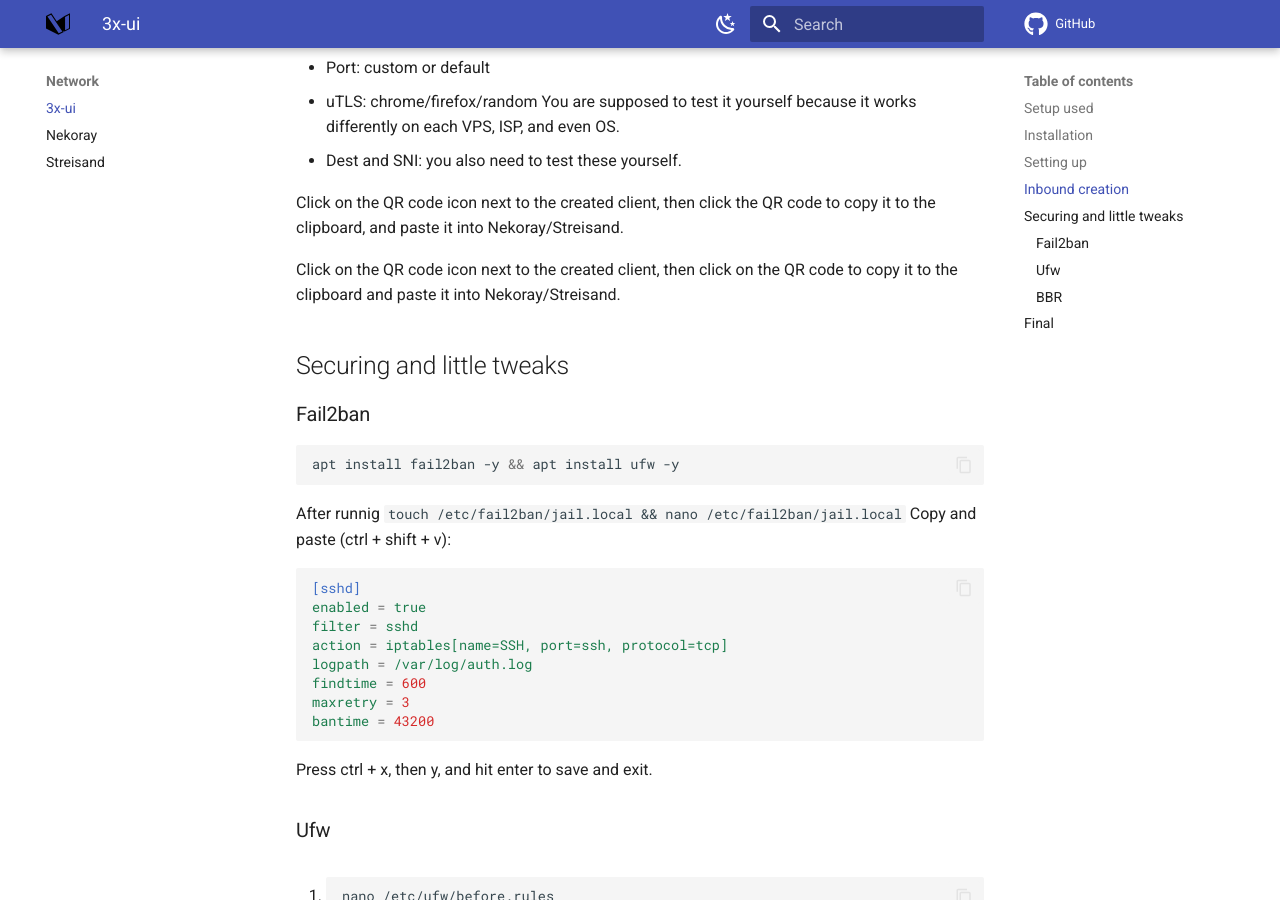
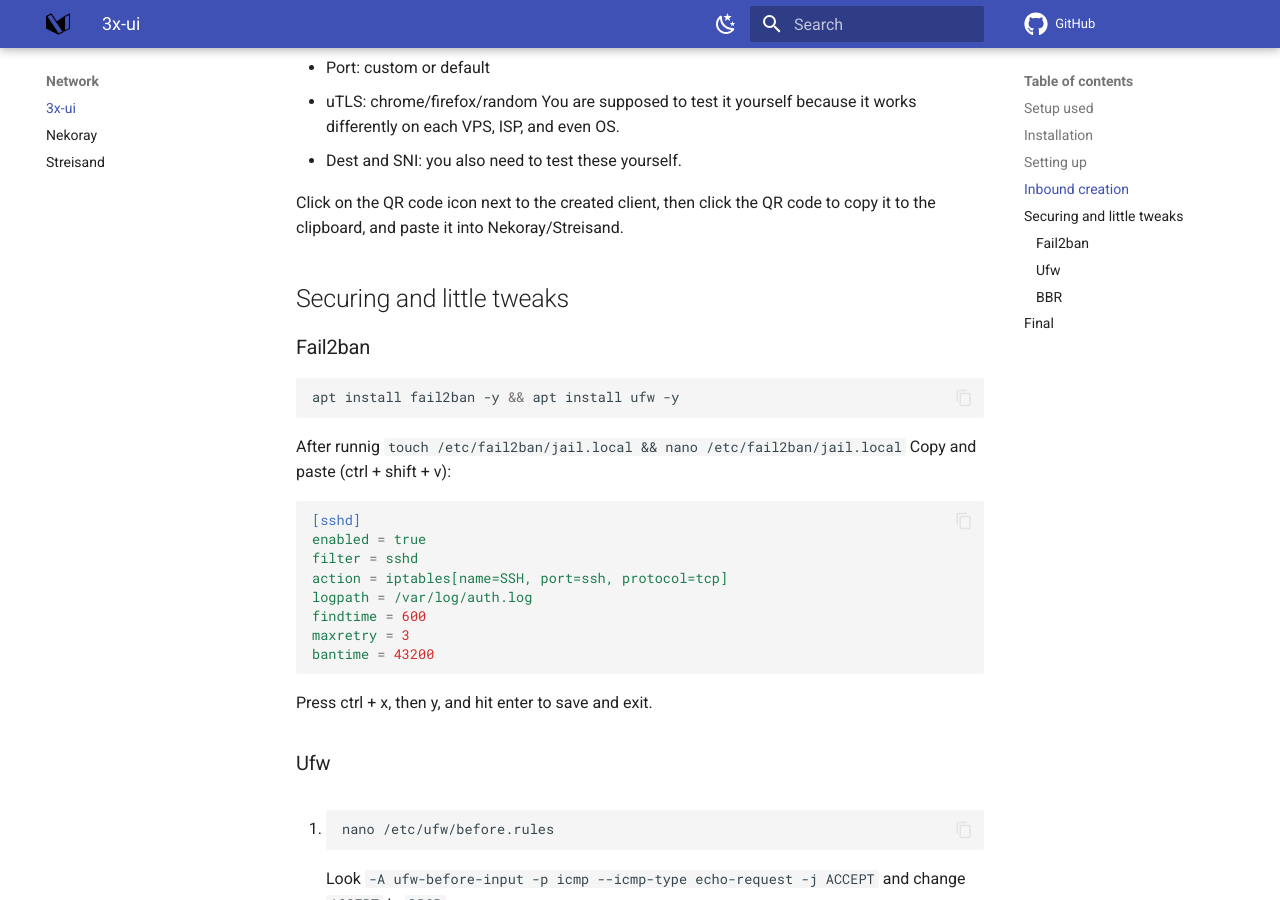
Before and after one commit to TeamDominant/Wiki-mkdocs, an MkDocs documentation site: the page built from docs/3x-ui.md, in a window 1280 px wide and 900 px high, scrolled down 1554 px. Built offline with MkDocs 1.6.1 and Material for MkDocs 9.7.7, drawn with Linux system fonts in a browser that asks for light colours; comment, search, counter and statistics services are not loaded.

Commit message:
Micro change

```diff
--- a/docs/3x-ui.md
+++ b/docs/3x-ui.md
@@ -59,7 +59,6 @@
 
 Click on the QR code icon next to the created client, then click the QR code to copy it to the clipboard, and paste it into Nekoray/Streisand.
 
-Click on the QR code icon next to the created client, then click on the QR code to copy it to the clipboard and paste it into Nekoray/Streisand.
 
 ## Securing and little tweaks
 ### Fail2ban
```
